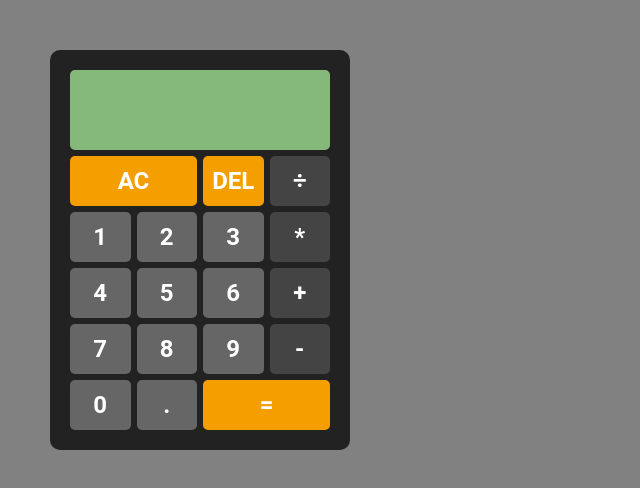
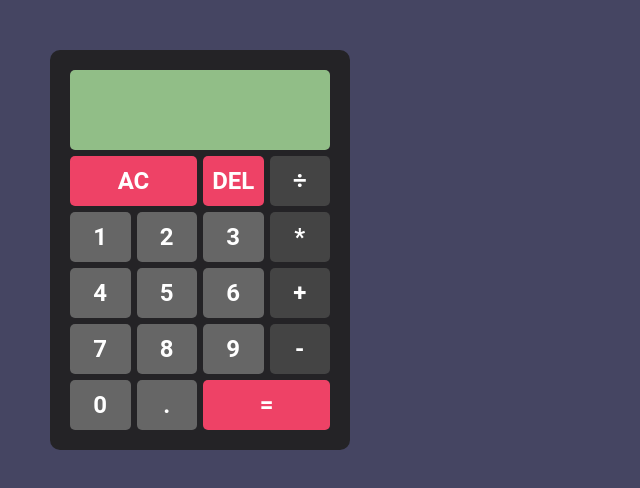
Before and after one commit to rafsanzi-ludhi/javascript-calculator, a plain HTML site: page index.html in a window 1280 px wide. Shown: the whole page, without its empty margins (0-640 px from the left). Drawn offline with Linux system fonts and the light colour scheme.

Commit message:
im done with this

```diff
--- a/style.css
+++ b/style.css
@@ -11,13 +11,13 @@ body {
     display: flex;
     justify-content: center;
     align-items: center;
-    background-color: #818181;
+    background-color: #454562;
 }
 
 .calculator {
     width: 300px;
     height: 400px;
-    background-color: #222;
+    background-color: #242326;
     border-radius: 10px;
     display: grid;
     grid-template-columns: repeat(4, 1fr);
@@ -37,7 +37,7 @@ body {
     flex-direction: column;
     justify-content: space-between;
     align-items: flex-end;
-    background-color:#84b97a;
+    background-color:#91be87;
     border-radius: 5px;
     padding: 5px;
     box-sizing: border-box;
@@ -47,7 +47,7 @@ body {
 }
 
 .current-input {
-    color: rgb(50, 45, 89);
+    color: #240041;
     font-size: 0.9em;
     text-align: left;
     width: 100%;
@@ -75,15 +75,15 @@ button {
 button.clear,
 button.equal {
     grid-column: span 2;
-    background-color: #f59e00;
+    background-color: #EE4266;
 }
 
 button.clear:hover {
-    background-color: #ffc758;
+    background-color: #f46e8b;
 }
 
 button:hover {
-    background-color: #747373;
+    background-color: #f46e8b;
 }
 
 button.number {
@@ -99,17 +99,17 @@ button.answer {
 }
 
 button.answer:hover {
-    background-color: #939393;
+    background-color: #f46e8b;
 }
 
 button.clear,
 button.delete {
-    background-color: #f59e00;
+    background-color: #EE4266;
 }
 
 button.clear:hover,
 button.delete:hover {
-    background-color: #ffc758;
+    background-color: #f46e8b;
 }
 
 /* Adjustments for smartphones and smaller screens */
```
